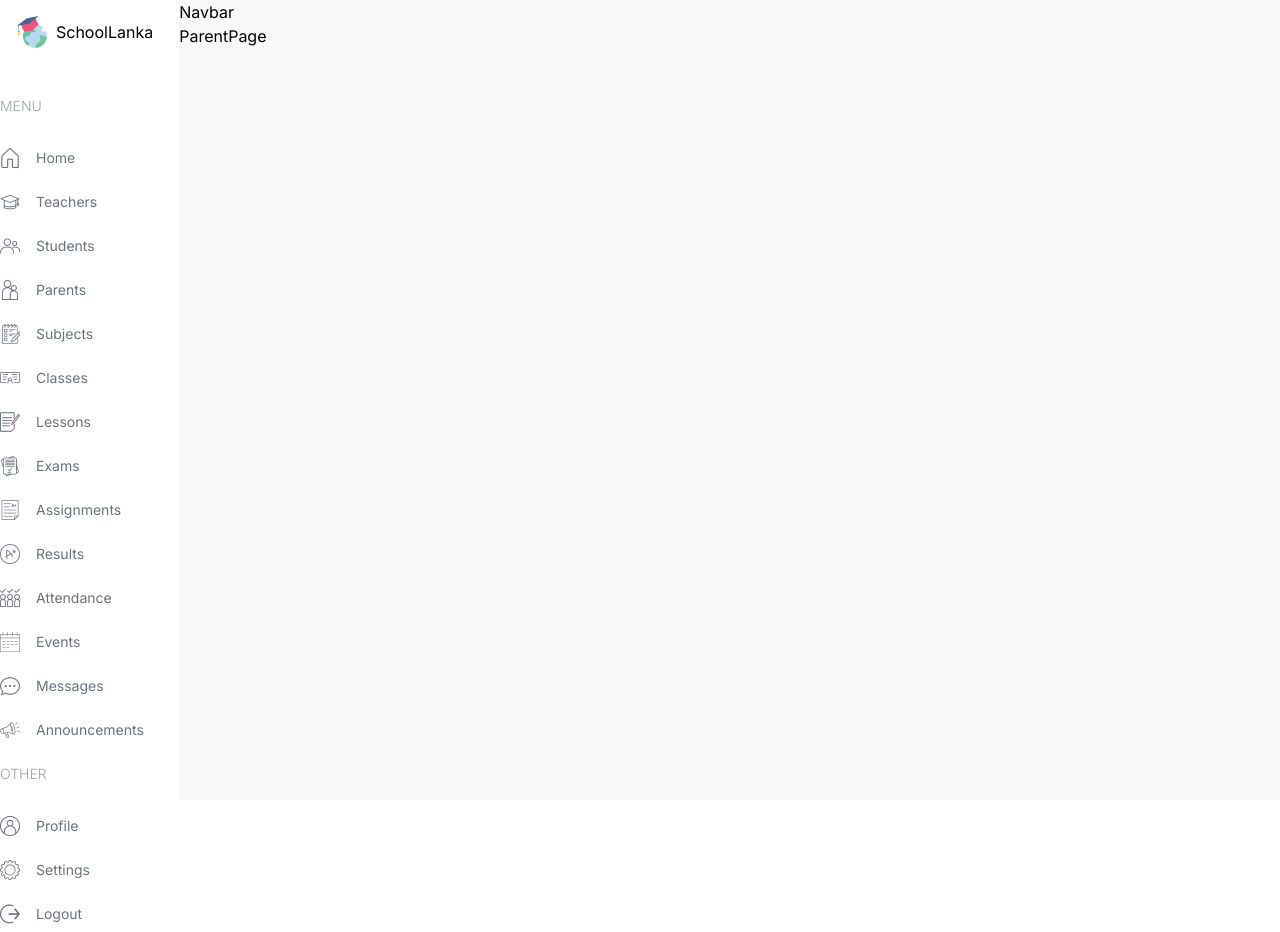
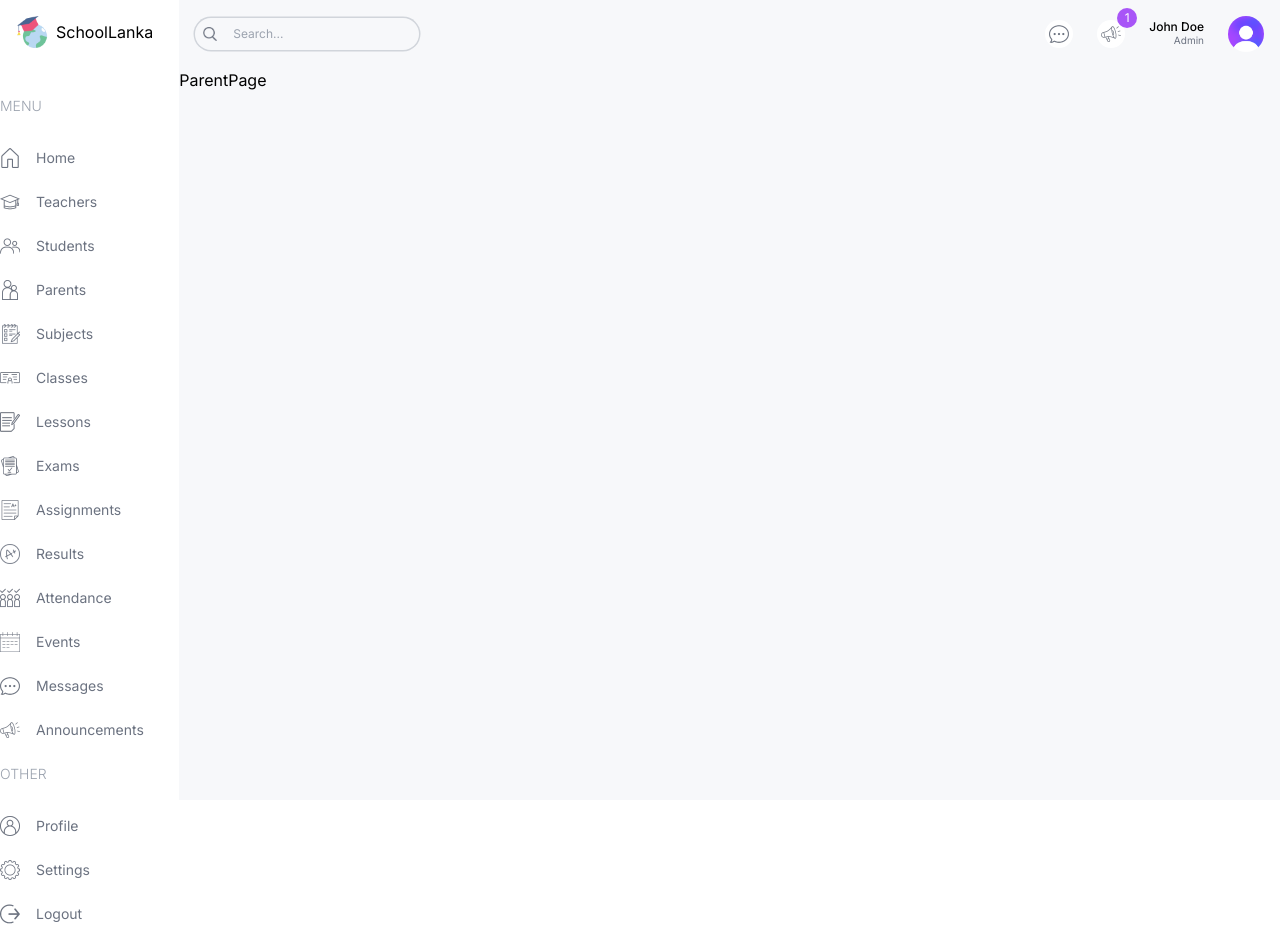
Before and after one commit to raslanrizvi/school-management-dashboard-mern, a Next.js app: page /parent in a window 1280 px wide. Built offline with nearby package versions, Linux system fonts and the light colour scheme.

Commit message:
Completed Navbar UI

```diff
--- a/src/components/Navbar.tsx
+++ b/src/components/Navbar.tsx
@@ -1,7 +1,43 @@
+import Image from "next/image"
 import React from "react"
 
 const Navbar = () => {
-  return <div>Navbar</div>
+  return (
+    <div className='flex items-center justify-between p-4'>
+      {/* Search Bar */}
+      <div className='hidden md:flex items-center gap-2 text-xs rounded-full ring-[1.5px] ring-gray-300 px-2'>
+        <Image src='/search.png' alt='' width={14} height={14} />
+        <input
+          type='text'
+          placeholder='Search...'
+          className='w-[200px] p-2 bg-transparent outline-none'
+        />
+      </div>
+      {/* Icons & User */}
+      <div className='flex items-center gap-6 justify-end w-full'>
+        <div className='bg-white rounded-full w-7 h-7 flex items-center justify-center cursor-pointer'>
+          <Image src='/message.png' alt='' width={20} height={20} />
+        </div>
+        <div className='bg-white rounded-full w-7 h-7 flex items-center justify-center cursor-pointer relative'>
+          <Image src='/announcement.png' alt='' width={20} height={20} />
+          <div className='absolute -top-3 -right-3 w-5 h-5 flex items-center justify-center bg-purple-500 text-white rounded-full text-xs'>
+            1
+          </div>
+        </div>
+        <div className='flex flex-col'>
+          <span className='text-xs leading-3 font-medium'>John Doe</span>
+          <span className='text-[10px] text-gray-500 text-right'>Admin</span>
+        </div>
+        <Image
+          src='/avatar.png'
+          alt=''
+          width={36}
+          height={36}
+          className='rounded-full'
+        />
+      </div>
+    </div>
+  )
 }
 
 export default Navbar
```
